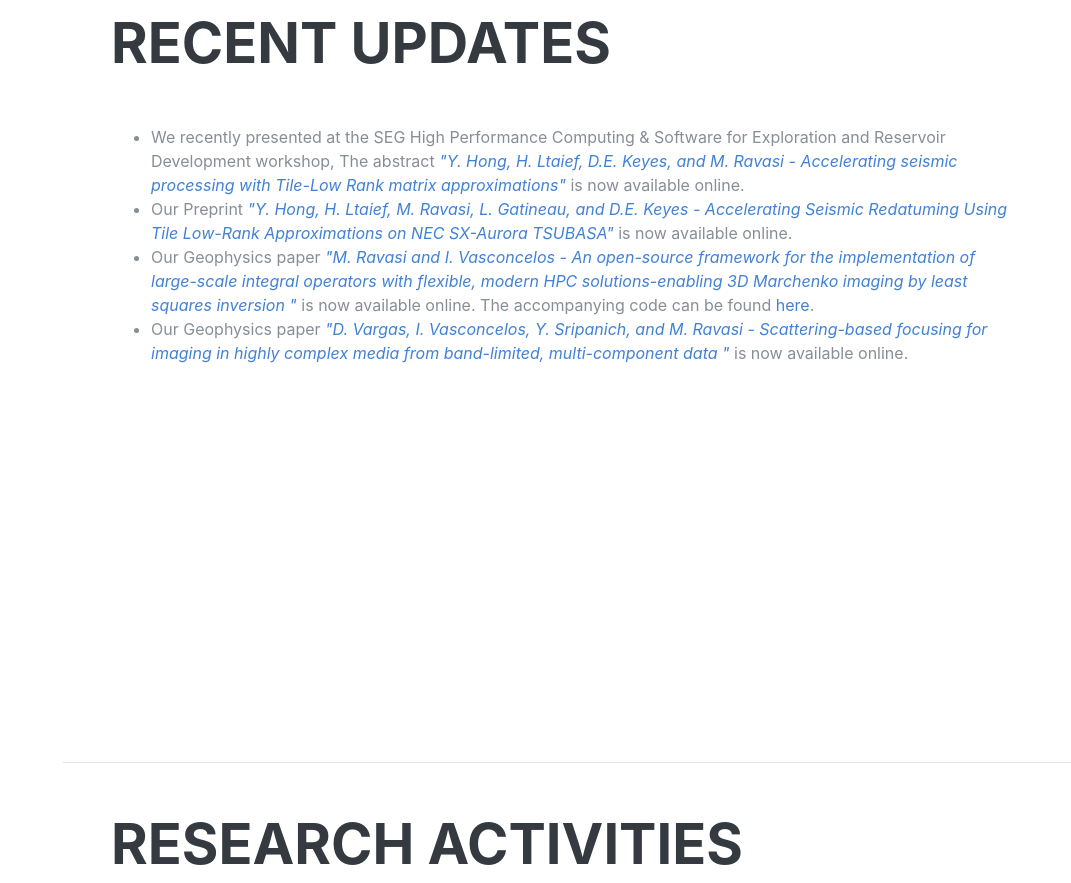
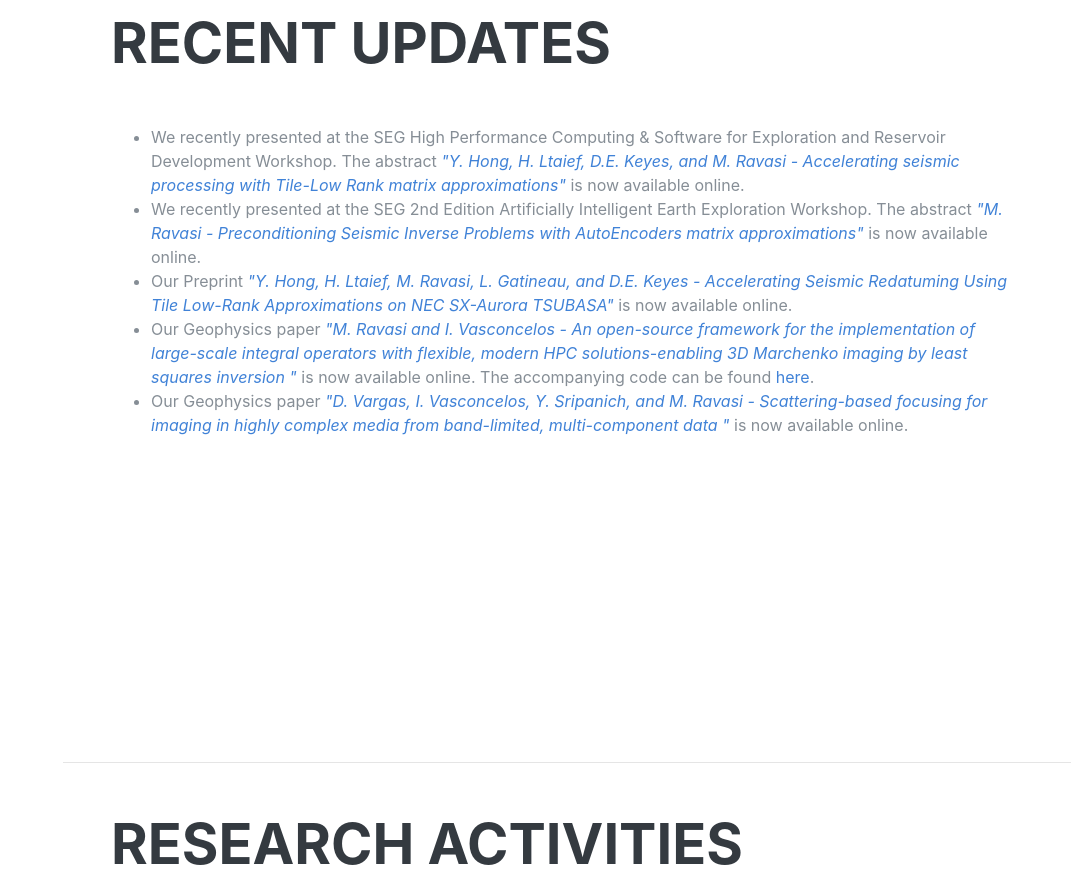
Before and after one commit to mrava87/mrava87.github.io, a plain HTML site: page index.html in a window 1280 px wide. Shown: the part 1640-2523 px from the top of the page, without its empty margins (209-1280 px from the left). Drawn offline with Linux system fonts and the light colour scheme; files whose address does not match are found by name; a web font is replaced by a local one.

Commit message:
Added SEG AI abstract

```diff
--- a/index.html
+++ b/index.html
@@ -127,10 +127,17 @@
           <div class="resume-content">
             <ul>
               <li>
-                We recently presented at the SEG High Performance Computing & Software for Exploration and Reservoir Development workshop,
+                We recently presented at the SEG High Performance Computing & Software for Exploration and Reservoir Development Workshop.
                 The abstract
                 <a href="https://mrava87.github.io/pdfs/SEGHPC_2021.pdf" target="_blank">
                 <i>"Y. Hong, H. Ltaief, D.E. Keyes, and M. Ravasi - Accelerating seismic processing with Tile-Low Rank
+                  matrix approximations"</i></a> is now available online.
+              </li>
+              <li>
+                We recently presented at the SEG 2nd Edition Artificially Intelligent Earth Exploration Workshop.
+                The abstract
+                <a href="https://mrava87.github.io/pdfs/SEGAI_2021.pdf" target="_blank">
+                <i>"M. Ravasi - Preconditioning Seismic Inverse Problems with AutoEncoders
                   matrix approximations"</i></a> is now available online.
               </li>
               <li>
```
Also changed, not shown: 1 other file.
